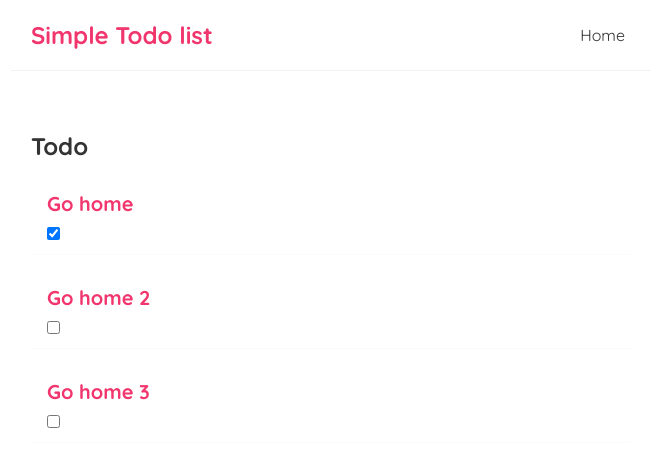
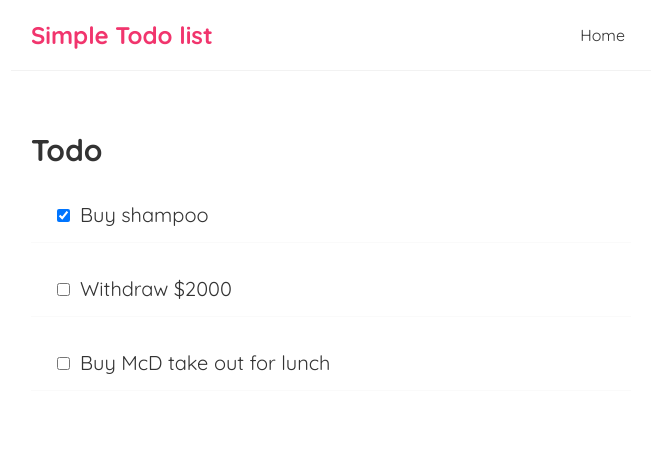
Before and after one commit to pigulolkm/todo-list, a React (Create React App) app: page / in a window 1280 px wide. Shown: the top 466 px of the page, without its empty margins (309-965 px from the left). Built offline with nearby package versions, Linux system fonts and the light colour scheme; data requests are answered from the project's data file.

Commit message:
Update the css and add trigger to todo-item

```diff
--- a/data/db.json
+++ b/data/db.json
@@ -1,7 +1,7 @@
 {
     "todos":[
-        { "id": 1, "title": "Go home", "body": "", "enabled": true },
-        { "id": 2, "title": "Go home 2", "body": "", "enabled": false },
-        { "id": 3, "title": "Go home 3", "body": "", "enabled": false }
+        { "id": 1, "body": "Buy shampoo", "enabled": true },
+        { "id": 2, "body": "Withdraw $2000", "enabled": false },
+        { "id": 3, "body": "Buy McD take out for lunch", "enabled": false }
     ]
 }
--- a/src/styles/todolist.css
+++ b/src/styles/todolist.css
@@ -5,7 +5,8 @@
     border-bottom: 1px solid #fafafa;
 }
 .todo-preview:hover {
-    box-shadow: 1px 3px 5px rgba(0, 0, 0, 0.1);
+    background-color: rgba(60, 200, 100, 0.5);
+    cursor: pointer;
 }
 .todo-preview h2 {
     font-size: 20px;
@@ -14,3 +15,10 @@
 }
 
 /* todo preview /item */
+.todo-checkbox {
+    margin: 10px;
+}
+
+.todo-item {
+    font-size: 20px;
+}
--- a/src/todolist.js
+++ b/src/todolist.js
@@ -8,9 +8,9 @@ const TodoList = ({ todos, title, handleUpdate}) => {
             {
                 todos.map((todo) => {
                     return(
-                        <div className="todo-preview" key={todo.id}>
-                            <h2>{ todo.title }</h2>
-                            <input type="checkbox" checked={todo.enabled} onChange={(e) => handleUpdate(todo.id, e.target.checked)}/>
+                        <div className="todo-preview" key={todo.id} onClick={(e) => handleUpdate(todo.id, !todo.enabled)}>
+                            <input className="todo-checkbox" type="checkbox" checked={todo.enabled} onChange={(e) => handleUpdate(todo.id, e.target.checked)}/>
+                            <span className="todo-item">{ todo.body }</span>
                         </div>
                     );
                 })
```
